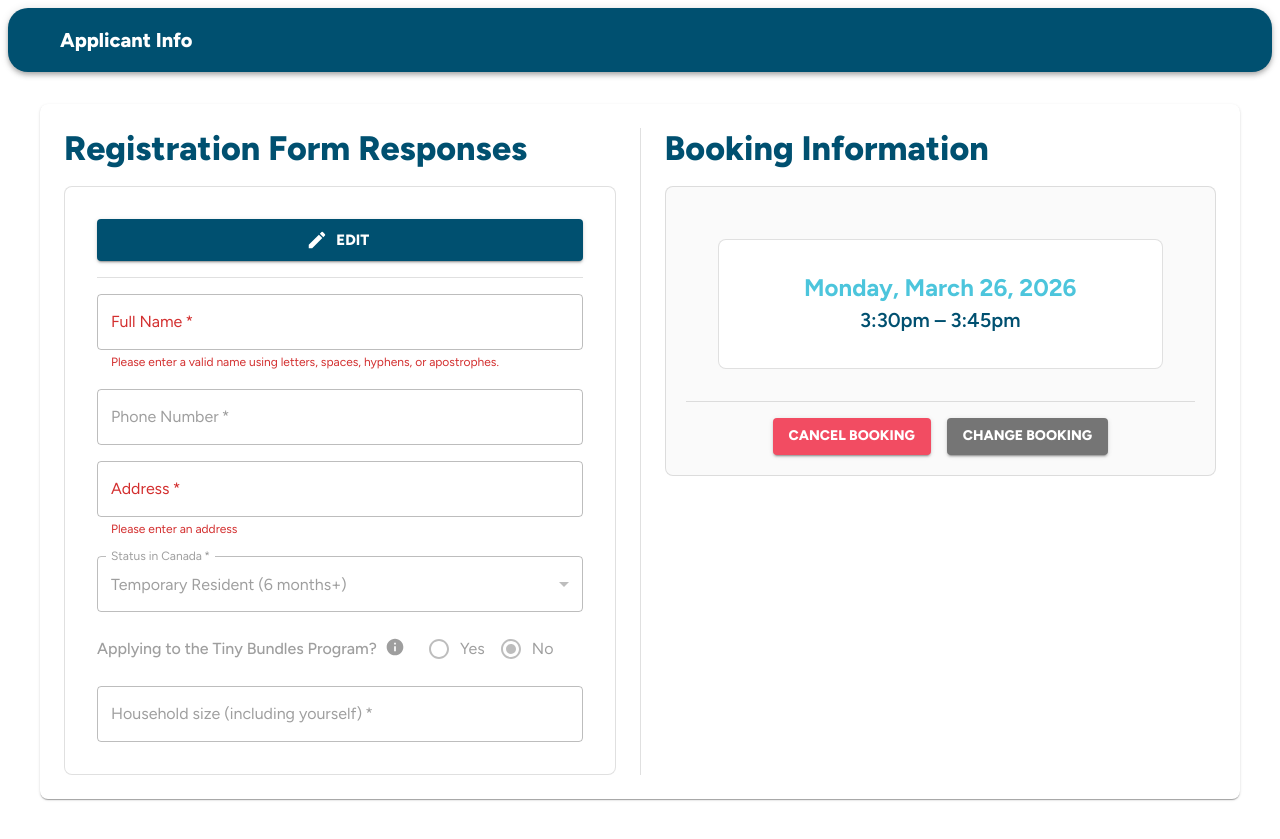
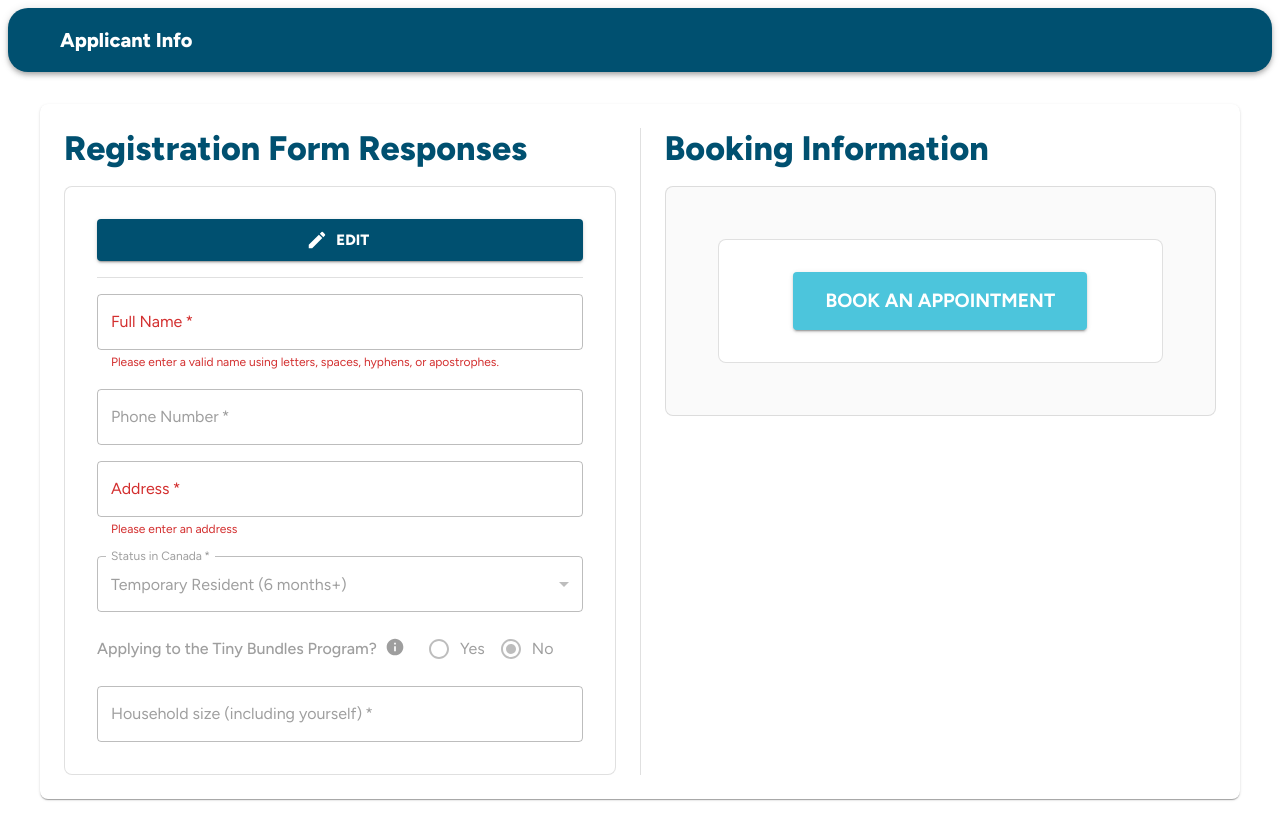
Before and after one commit to annaliese8/CPSC319_Project, a React (Vite) app in the folder surrey-foodbank/frontend/: page /staff/applicant-info in a window 1280 px wide. Built offline with nearby package versions, Linux system fonts and the light colour scheme; some icons are missing.

Commit message:
added book appointment button on profile page

```diff
--- a/surrey-foodbank/frontend/src/components/BookingInfo.jsx
+++ b/surrey-foodbank/frontend/src/components/BookingInfo.jsx
@@ -5,7 +5,10 @@ export default function BookingInfo({
   appointment,
   onCancelBooking,
   onChangeBooking,
+  onBookAppointment,
 }) {
+  const hasAppointment = !!appointment?.dateLabel;
+
   return (
     <Box>
       <Paper
@@ -26,21 +29,42 @@ export default function BookingInfo({
             textAlign: "center",
           }}
         >
+          {hasAppointment ? (
+            <>
               <Typography
                 color="secondary"
                 variant="h5"
                 size="large"
                 sx={{ fontWeight: 700 }}
               >
-            {appointment?.dateLabel ?? "Monday, March 26, 2026"}
+                {appointment.dateLabel}
               </Typography>
               <Typography color="primary" variant="h6" sx={{ fontWeight: 600 }}>
-            {appointment?.timeLabel ?? "3:30pm – 3:45pm"}
+                {appointment.timeLabel}
               </Typography>
+              </>
+          ) : (
+            <Button
+              variant="contained"
+              onClick={onBookAppointment}
+              sx={{
+                fontWeight: 700,
+                backgroundColor: "#4cc5dc",
+                color: "common.white",
+                fontSize: "1.2rem",
+                px: 4,
+                py: 1.5,
+                "&:hover": { backgroundColor: "#005070" },
+              }}
+            >
+              Book an Appointment
+            </Button>
+          )}
         </Paper>
 
+        {hasAppointment && (
+          <>
             <Divider sx={{ my: 2 }} />
-
             <Stack
               justifyContent="center"
               direction={{ xs: "column", sm: "row" }}
@@ -54,7 +78,6 @@ export default function BookingInfo({
               >
                 Cancel Booking
               </Button>
-
               <Button
                 variant="contained"
                 onClick={onChangeBooking}
@@ -68,6 +91,8 @@ export default function BookingInfo({
                 Change Booking
               </Button>
             </Stack>
+            </>
+        )}
       </Paper>
     </Box>
   );
--- a/surrey-foodbank/frontend/src/pages/applicant/Profile.jsx
+++ b/surrey-foodbank/frontend/src/pages/applicant/Profile.jsx
@@ -1,5 +1,6 @@
 import {
   Box,
+  Button,
   Divider,
   Link,
   Paper,
@@ -91,10 +92,9 @@ function Profile() {
     };
   }, []);
 
-  const onCancelBooking = () => {
-    setShowCancelDialog(true);
-  };
+  const onCancelBooking = () => setShowCancelDialog(true);
   const onChangeBooking = () => navigate(`/applicant/book-appointment`);
+  const onBookAppointment = () => navigate(`/applicant/book-appointment`);
 
   const handleLogout = () => {
     localStorage.removeItem("activeUser");
@@ -180,6 +180,7 @@ function Profile() {
               appointment={appointment}
               onCancelBooking={onCancelBooking}
               onChangeBooking={onChangeBooking}
+              onBookAppointment={onBookAppointment}
             />
             <CancelBookingDialogue
               open={showCancelDialog}
```
Lines whose indentation alone changed are shown as unchanged.
